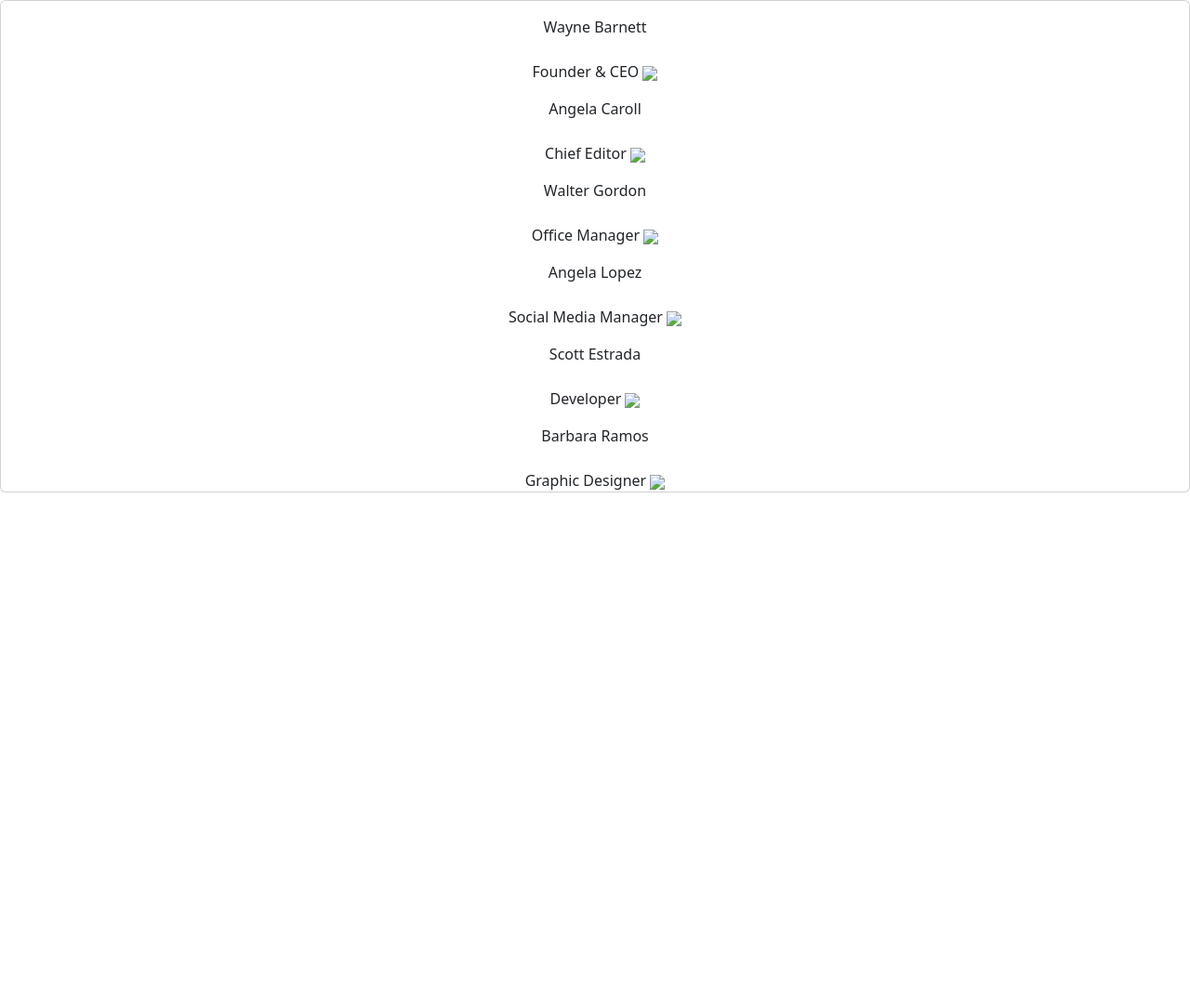
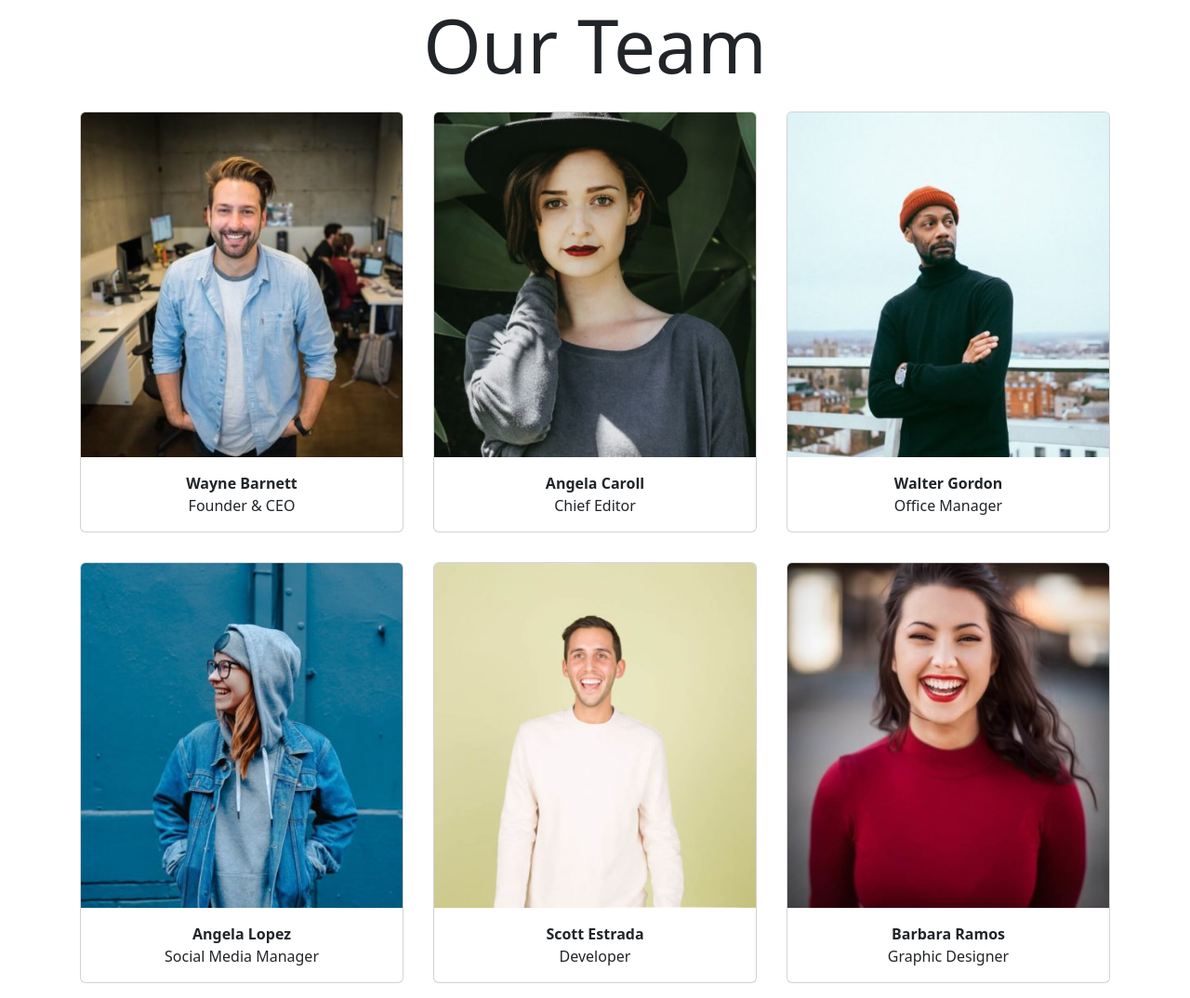
Before and after one commit to ElisaIanda/js-our-team, a plain HTML site: page index.html in a window 1280 px wide. Shown: the whole page at 93% size. Before the commit the page ends 800 px from the top, so only its background shows below. Drawn offline with nearby package versions, Linux system fonts and the light colour scheme.

Commit message:
Aggiunto img nella card

```diff
--- a/index.html
+++ b/index.html
@@ -22,12 +22,14 @@
 
     <!-- Main -->
     <main>
+        <div class="container">
+            <h1 class="display-1 text-center">Our Team</h1>
+            <div class="row">
+            </div>
+        </div>
 
-        <div class="card" id="team">
-
-        </div>
-        <div id="image-container"></div>
-        <img src="image-url" alt="">
+        <!-- <div id="image-container"></div>
+        <img src="image-url" alt=""> -->
 
 
     </main>
--- a/js/main.js
+++ b/js/main.js
@@ -18,51 +18,56 @@
 // Organizzare i singoli membri in card/schede
 
 
-
-const team = document.getElementById("team");
-const cardName = document.getElementById("card name");
-const cardJob = document.getElementById("card-position");
-const imgContainer = document.getElementById('image-container');
+// const imgContainer = document.getElementById('image-container');
 
 // Creao Array di oggetti
 const teamList = [
     {
         nome: " Wayne Barnett",
         rule: " Founder & CEO",
-        photo: 'img/wayne-barnett-founder-ceo.jpg',
+        photo: "wayne-barnett-founder-ceo.jpg",
     },
     {
         nome: " Angela Caroll",
         rule: " Chief Editor",
-        photo: " angela-caroll-chief-editor.jpg"
+        photo: "angela-caroll-chief-editor.jpg"
     },
     {
         nome: " Walter Gordon",
         rule: " Office Manager",
-        photo: " walter-gordon-office-manager.jpg"
+        photo: "walter-gordon-office-manager.jpg"
     },
     {
         nome: " Angela Lopez",
         rule: " Social Media Manager",
-        photo: " angela-lopez-social-media-manager.jpg"
+        photo: "angela-lopez-social-media-manager.jpg"
     },
     {
         nome: " Scott Estrada",
         rule: " Developer",
-        photo: " scott-estrada-developer.jpg"
+        photo: "scott-estrada-developer.jpg"
     },
     {
         nome: " Barbara Ramos",
         rule: " Graphic Designer",
-        photo: " barbara-ramos-graphic-designer.jpg"
+        photo: "barbara-ramos-graphic-designer.jpg"
     },
 ];
 
 // console.log(teamList);
 for (let i = 0; i < teamList.length; i++) {
     const singolPersonteam = teamList[i];
-    team.innerHTML += `<div class="card-body"><div class="card-title text-center">${singolPersonteam.nome}</div></div>`;
-    team.innerHTML += `<div class="card-text text-center">${singolPersonteam.rule} <img src="/img/${singolPersonteam.photo}"</div>`;
+
+    document.querySelector(".row").innerHTML +=
+        `<div class="col-xl-4 col-md-6 col-sm-12 d-flex justify-content-center p-3">
+            <div class="card w-100" style="width: 18rem;">
+                <img src="img/${singolPersonteam.photo}" class="card-img-top" alt="Img">
+                <div class="card-body text-center">
+                    <strong class="card-text">${singolPersonteam.nome}</strong>
+                    <div class="card-text">${singolPersonteam.rule}</div>
+                </div>
+            </div>
+        </div>`
 }
 
 // const images = [
@@ -80,6 +85,4 @@ for (let i = 0; i < teamList.length; i++) {
 //     const img = document.createElement('img');
 //     img.src = images[i];
 //     imgContainer.appendChild(img);
-//     const newImg = imgContainer.appendChild(img);
-//     team.innerHTML += `${newImg}`;
 // }
```
